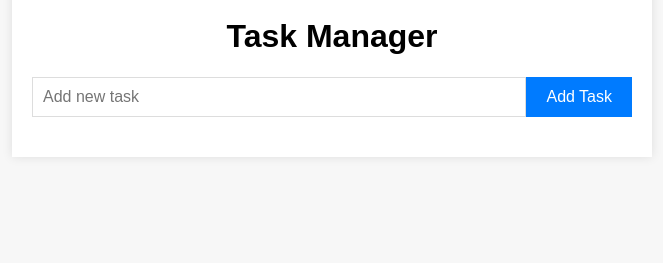
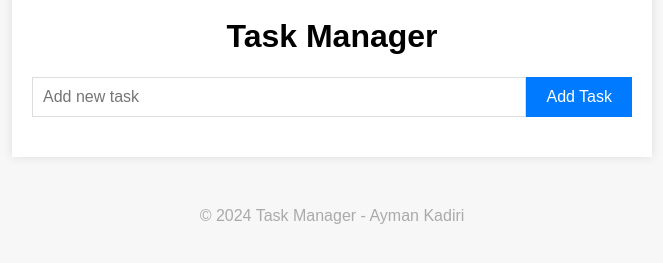
Before and after one commit to kadiriayman96/Task-Manager---CRUD-ES6, a plain HTML site: page index.html in a window 1280 px wide. Shown: the part 173-436 px from the top of the page, without its empty margins (308-971 px from the left). Drawn offline with Linux system fonts and the light colour scheme.

Commit message:
Footer update

```diff
--- a/index.html
+++ b/index.html
@@ -16,6 +16,9 @@
       </form>
       <ul id="taskList"></ul>
     </div>
+    <footer>
+      <p>&copy; 2024 Task Manager - Ayman Kadiri</p>
+    </footer>
 
     <script src="script.js"></script>
   </body>
--- a/styles.css
+++ b/styles.css
@@ -75,3 +75,7 @@ li span {
 .delete-btn:hover {
   background-color: black;
 }
+footer {
+  text-align: center;
+  color: #aaa;
+}
```
